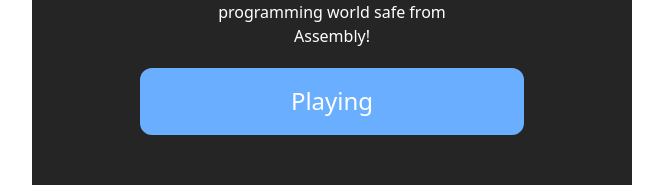
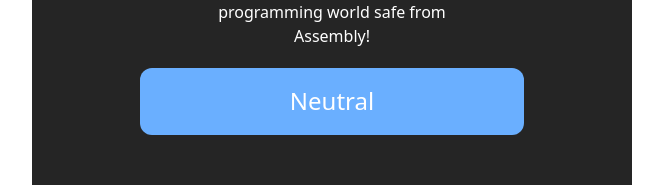
Before and after one commit to yemin-htet/Assembly_Endgame, a React (Vite) app: page / in a window 1280 px wide. Shown: the part 146-331 px from the top of the page, without its empty margins (308-971 px from the left). Built offline with nearby package versions, Linux system fonts and the light colour scheme.

Commit message:
farewell_message

```diff
--- a/src/App.jsx
+++ b/src/App.jsx
@@ -45,7 +45,7 @@ function App() {
   return (
     <div className="flex items-center justify-center">
       <div className='bg-black opacity-85 w-150 h-200 my-10 flex flex-col items-center justify-start rounded-2xl gap-5'>
-        <Header isGameOver={isGameOver} isGameWon={isGameWon}/>
+        <Header isGameOver={isGameOver} isGameWon={isGameWon} wrongLetterCount={wrongLetterCount}/>
         <LanguageList langs={languages} wrongLetterCount={wrongLetterCount}/>
         <WordContainer wordEle={wordEle}/>
         <Keyboard elements={elements}/>
--- a/src/components/Header.jsx
+++ b/src/components/Header.jsx
@@ -1,6 +1,7 @@
-import React, { useState } from 'react'
+import { getFarewellText } from './utils.jsx'
+import {languages} from '../languages.jsx'
 
-export default function Header({isGameOver,isGameWon}) {
+export default function Header({isGameOver,isGameWon,wrongLetterCount}) {
     const isShow = isGameOver
     const win = isGameWon
   return (
@@ -14,7 +15,7 @@ export default function Header({isGameOver,isGameWon}) {
                 </div>
             :
             <div className="w-4/5 h-1/4 my-5 bg-blue-400 rounded-xl flex justify-center items-center text-white text-2xl">
-              Playing
+              {wrongLetterCount < 1? "Neutral":getFarewellText(languages[wrongLetterCount-1].name)}
             </div>
         }
 
--- /dev/null
+++ b/src/components/utils.jsx
@@ -0,0 +1,19 @@
+export function getFarewellText(language) {
+    const options = [
+        `Farewell, ${language}`,
+        `Adios, ${language}`,
+        `R.I.P., ${language}`,
+        `We'll miss you, ${language}`,
+        `Oh no, not ${language}!`,
+        `${language} bites the dust`,
+        `Gone but not forgotten, ${language}`,
+        `The end of ${language} as we know it`,
+        `Off into the sunset, ${language}`,
+        `${language}, it's been real`,
+        `${language}, your watch has ended`,
+        `${language} has left the building`
+    ];
+
+    const randomIndex = Math.floor(Math.random() * options.length);
+    return options[randomIndex];
+}
```
